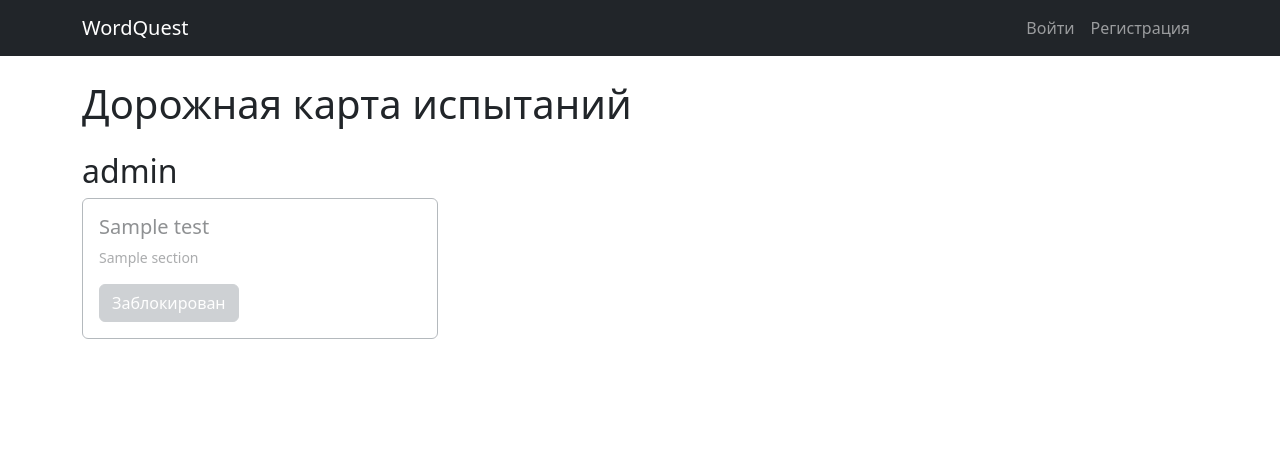
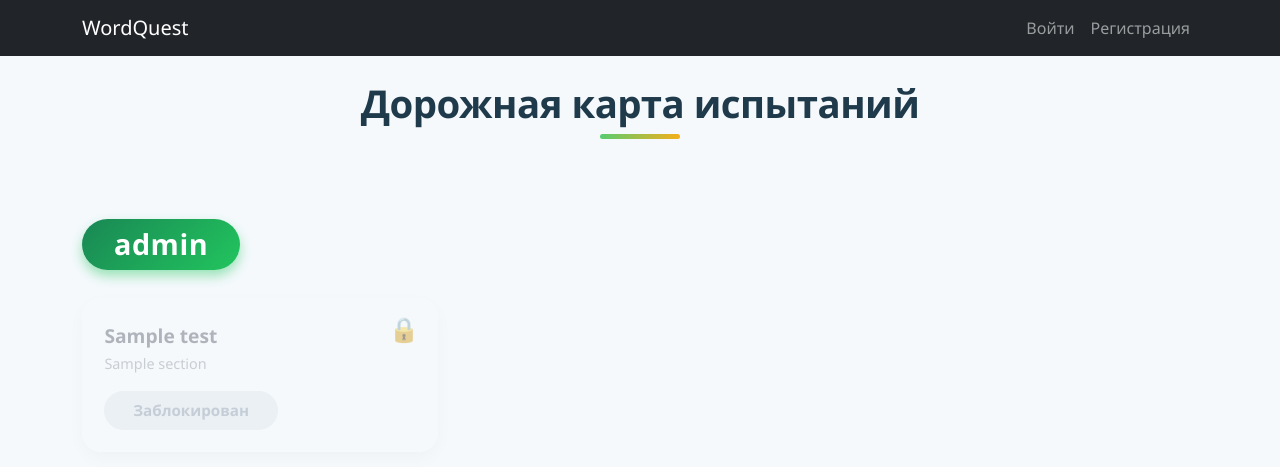
Before and after one commit to Tazabi/WordQuest, a Flask app: template wordquestapp/templates/challenges.html in a window 1280 px wide. Shown: the top 467 px of the page. Run offline with Flask 3, Linux system fonts and the light colour scheme; the template is opened without the code that fills it: most values are stand-ins (such as "Sample title", 1, 10 or a date in 2020).

Commit message:
Update challenges.html

```diff
--- a/wordquestapp/templates/challenges.html
+++ b/wordquestapp/templates/challenges.html
@@ -1,6 +1,212 @@
 {% extends "base.html" %}
 {% block title %}Испытания{% endblock %}
 {% block content %}
+
+<style>
+
+body {
+    background: #f5f9fc;
+    font-family: 'Segoe UI', system-ui, -apple-system, sans-serif;
+}
+
+/* Заголовок страницы */
+h1.mb-4 {
+    font-weight: 800;
+    font-size: 2.4rem;
+    color: #1f3a4b;
+    text-align: center;
+    letter-spacing: -0.5px;
+    margin-bottom: 2.5rem !important;
+    position: relative;
+}
+h1.mb-4::after {
+    content: '';
+    display: block;
+    width: 80px;
+    height: 5px;
+    background: linear-gradient(90deg, #58cc71, #f5af19);
+    margin: 0.5rem auto 0;
+    border-radius: 10px;
+}
+
+/* ===== Заголовки уровней ===== */
+h2.mt-4 {
+    font-size: 1.8rem;
+    font-weight: 700;
+    color: #ffffff;
+    background: linear-gradient(135deg, #198754, #22c55e);
+    display: inline-block;
+    padding: 0.5rem 2rem;
+    border-radius: 40px;
+    margin-top: 2.5rem !important;
+    margin-bottom: 1.8rem;
+    box-shadow: 0 6px 12px #22c55e70;
+    letter-spacing: 0.5px;
+    position: relative;
+}
+
+/* Разные цвета для каждого уровня (если их несколько) */
+h2.mt-4:nth-of-type(2) {
+    background: linear-gradient(135deg, #3b82f6, #1d4ed8);
+    box-shadow: 0 6px 12px rgba(59, 130, 246, 0.3);
+}
+h2.mt-4:nth-of-type(3) {
+    background: linear-gradient(135deg, #8b5cf6, #6d28d9);
+    box-shadow: 0 6px 12px rgba(139, 92, 246, 0.3);
+}
+h2.mt-4:nth-of-type(4) {
+    background: linear-gradient(135deg, #ec4899, #be185d);
+    box-shadow: 0 6px 12px rgba(236, 72, 153, 0.3);
+}
+h2.mt-4:nth-of-type(5) {
+    background: linear-gradient(135deg, #ffe6af, #f5af19);
+    box-shadow: 0 6px 12px rgba(20, 184, 166, 0.3);
+}
+
+/* ===== Карточки испытаний ===== */
+.card {
+    border: none;
+    border-radius: 20px;
+    background: #ffffff;
+    box-shadow: 0 6px 18px rgba(0, 0, 0, 0.06);
+    transition: transform 0.25s ease, box-shadow 0.25s ease;
+    height: 100%;
+    position: relative;
+    overflow: hidden;
+    padding: 0;
+}
+.card:hover {
+    transform: translateY(-6px);
+    box-shadow: 0 14px 30px rgba(0, 0, 0, 0.12);
+}
+
+/* Доступные тесты (border-success) */
+.card.border-success {
+    border-left: 6px solid #22c55e !important;
+    border-top: none !important;
+    border-right: none !important;
+    border-bottom: none !important;
+}
+.card.border-success .card-body {
+    background: rgba(34, 197, 94, 0.02);
+}
+
+/* Заблокированные тесты */
+.card.border-secondary.opacity-50 {
+    opacity: 0.75;
+    filter: grayscale(0.2);
+}
+.card.border-secondary.opacity-50 .card-body {
+    background: #f8fafc;
+}
+.card.border-secondary.opacity-50 .card-title {
+    color: #6b7280;
+}
+.card.border-secondary.opacity-50 .card-text {
+    color: #9ca3af !important;
+}
+
+/* Внутренние отступы карточки */
+.card-body {
+    padding: 1.6rem 1.4rem 1.4rem;
+    position: relative;
+}
+
+/* Заголовок карточки */
+.card-title {
+    font-weight: 700;
+    font-size: 1.2rem;
+    color: #1e293b;
+    margin-bottom: 0.4rem;
+    padding-right: 2.2rem; /* место для иконки */
+}
+.card-text {
+    font-size: 0.9rem;
+    color: #64748b;
+    margin-bottom: 1rem;
+}
+
+/* ===== Иконки состояния (справа вверху) ===== */
+.card-body::after {
+    font-family: 'Segoe UI Emoji', 'Apple Color Emoji', 'Noto Color Emoji', sans-serif;
+    font-size: 1.5rem;
+    position: absolute;
+    top: 1.2rem;
+    right: 1.2rem;
+    line-height: 1;
+}
+
+/* Доступный тест — иконка "play" (▶️) */
+.card.border-success .card-body::after {
+    content: "▶️";
+    color: #22c55e;
+}
+
+/* Заблокированный тест — иконка "замок" (🔒) */
+.card.border-secondary.opacity-50 .card-body::after {
+    content: "🔒";
+    color: #94a3b8;
+}
+
+/* ===== Кнопки ===== */
+.btn {
+    border-radius: 40px;
+    font-weight: 600;
+    padding: 0.5rem 1.8rem;
+    transition: all 0.2s;
+    border: none;
+    font-size: 0.95rem;
+}
+/* Доступные тесты — зелёная кнопка */
+.btn-primary {
+    background: #22c55e;
+    color: #fff;
+    box-shadow: 0 4px 8px rgba(34, 197, 94, 0.25);
+}
+.btn-primary:hover {
+    background: #16a34a;
+    transform: scale(1.03);
+    box-shadow: 0 6px 14px rgba(34, 197, 94, 0.35);
+}
+.btn-primary:active {
+    transform: scale(0.97);
+}
+
+/* Заблокированные — серая кнопка */
+.btn-secondary:disabled {
+    background: #e2e8f0;
+    color: #94a3b8;
+    box-shadow: none;
+    cursor: not-allowed;
+    opacity: 1;
+}
+
+/* ===== Дополнительно: полоска прогресса для уровня (опционально) ===== */
+/* Если хотите добавить индикатор прогресса в заголовок уровня, можно использовать псевдоэлементы, но это потребует данных из шаблона. */
+
+/* ===== Адаптивность ===== */
+@media (max-width: 576px) {
+    h1.mb-4 {
+        font-size: 1.8rem;
+    }
+    h2.mt-4 {
+        font-size: 1.3rem;
+        padding: 0.4rem 1.2rem;
+    }
+    .card-body {
+        padding: 1.2rem;
+    }
+    .card-title {
+        font-size: 1.05rem;
+    }
+    .card-body::after {
+        font-size: 1.2rem;
+        top: 1rem;
+        right: 1rem;
+    }
+}
+</style>
+
 <h1 class="mb-4">Дорожная карта испытаний</h1>
 {% set current_level = namespace(value='') %}
 {% for t in tests %}
```
